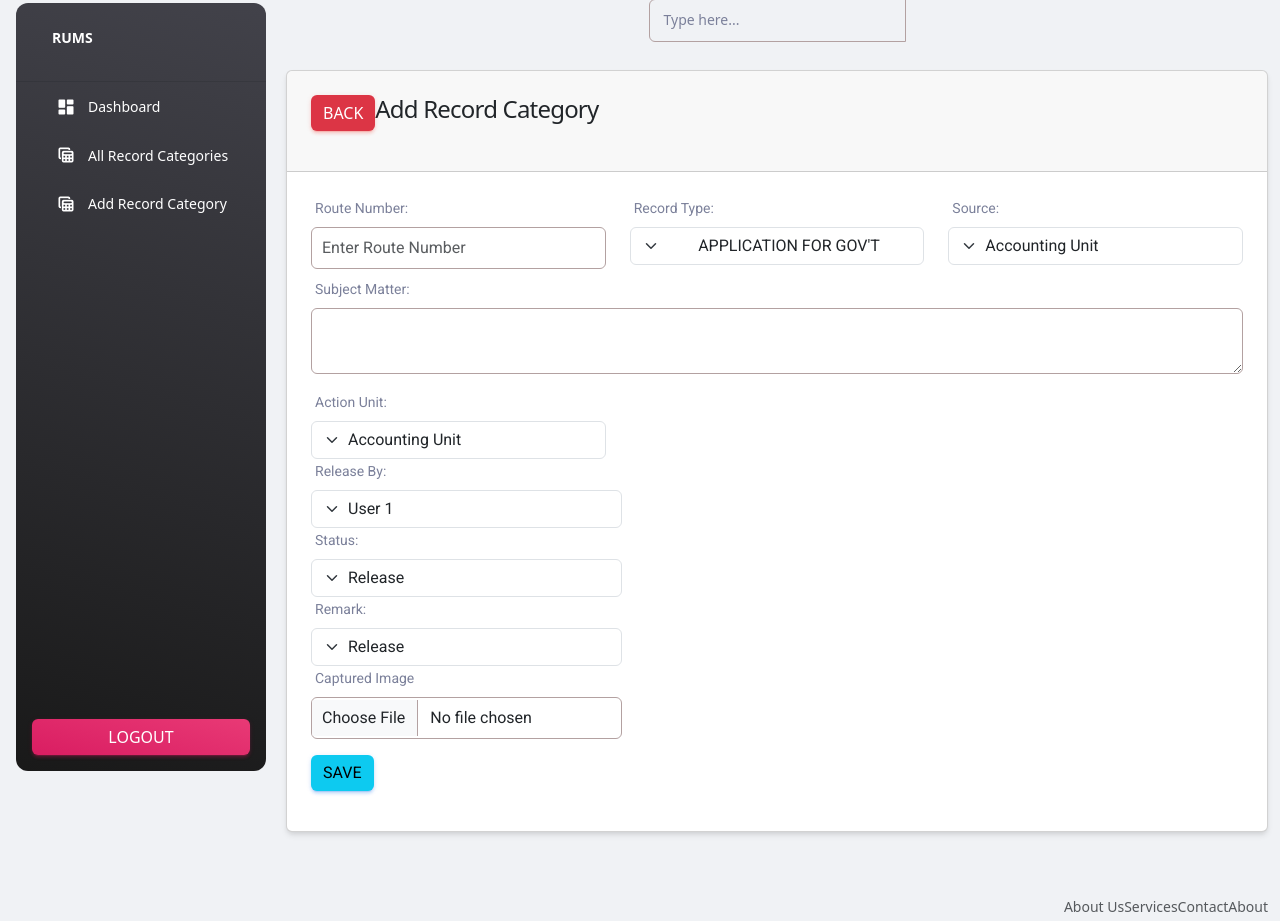
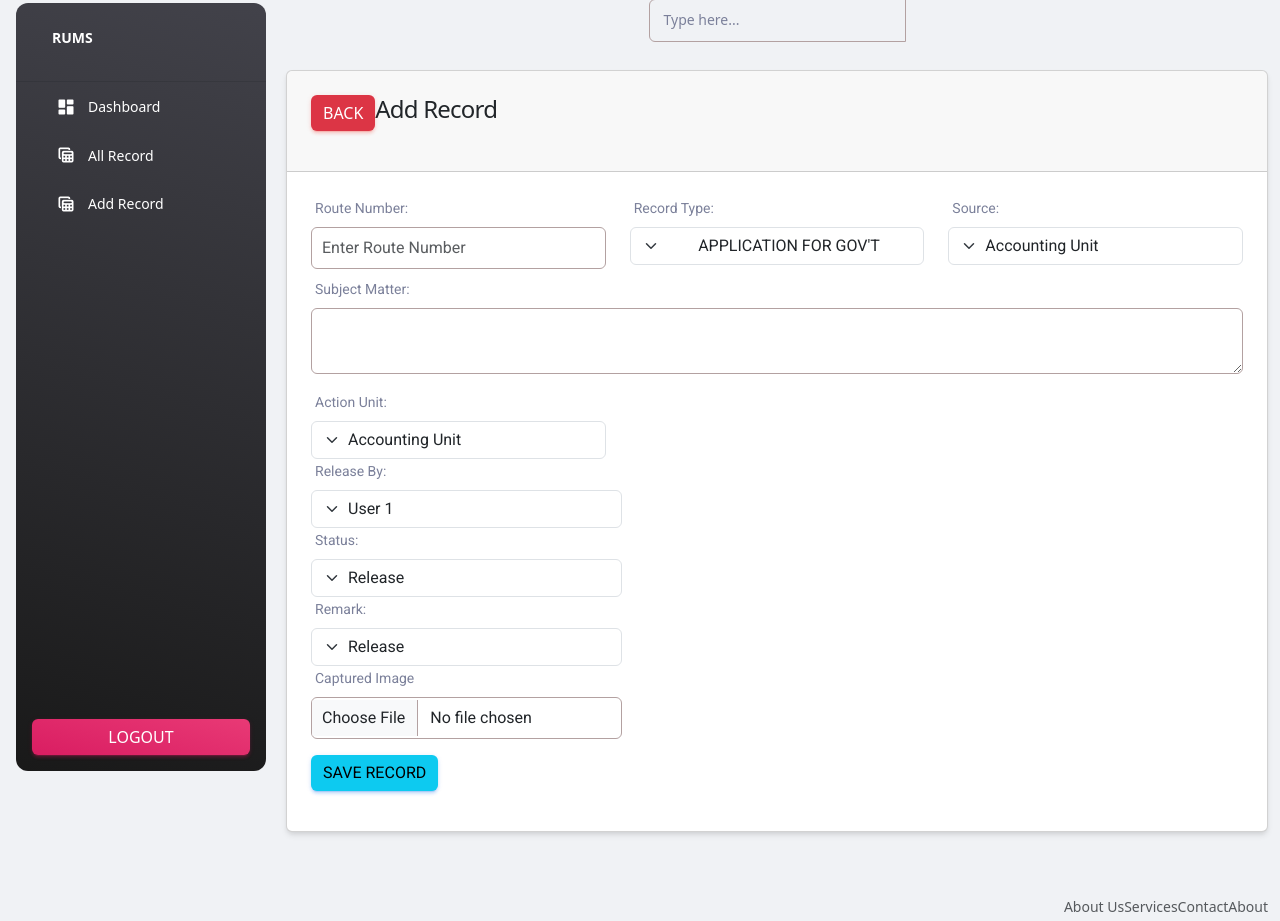
Before and after one commit to vic-reporte/RECORD-MNGT-SYSTEM, a PHP site: page /admin/add-record.php in a window 1280 px wide. Shown: the part 13-934 px from the top of the page. Run offline with PHP 8.4, Linux system fonts and the light colour scheme; the visitor is signed in with stand-in values (Sample User, id 1); some libraries are stand-ins or nearby versions.

Commit message:
Update all

```diff
--- a/admin/add-record.php
+++ b/admin/add-record.php
@@ -9,7 +9,7 @@ include('../middleware/adminMiddleware.php');
         <div class="col-md-12">
             <div class="card">
                 <div class="card-header">
-                    <h4>Add Record Category <a href="index.php" class="btn btn-danger float-end">BACK</a>
+                    <h4>Add Record <a href="index-dashboard.php" class="btn btn-danger float-end">BACK</a>
                 </h4>
                 </div>
                 <div class="card-body">
@@ -147,7 +147,7 @@ include('../middleware/adminMiddleware.php');
                                 <input type="file" name="image" class="form-control">
                             </div>
                             <div class="col-md-12">
-                                <button type="submit" name="save" class="btn btn-info mt-3">Save</button>
+                                <button type="submit" name="save" class="btn btn-info mt-3">Save Record</button>
                             </div>
                         </div>
                     </form>
--- a/admin/includes/sidebar.php
+++ b/admin/includes/sidebar.php
@@ -18,11 +18,11 @@
           </a>
         </li>
         <li class="nav-item">
-          <a class="nav-link text-white " href="category.php">
+          <a class="nav-link text-white " href="record.php">
             <div class="text-white text-center me-2 d-flex align-items-center justify-content-center">
               <i class="material-icons opacity-10">table_view</i>
             </div>
-            <span class="nav-link-text ms-1">All Record Categories</span>
+            <span class="nav-link-text ms-1">All Record</span>
           </a>
         </li>
         <li class="nav-item">
@@ -30,7 +30,7 @@
             <div class="text-white text-center me-2 d-flex align-items-center justify-content-center">
               <i class="material-icons opacity-10">table_view</i>
             </div>
-            <span class="nav-link-text ms-1">Add Record Category</span>
+            <span class="nav-link-text ms-1">Add Record</span>
           </a>
         </li>
         </li>
--- a/admin/category.php
+++ b/admin/record.php
@@ -56,10 +56,10 @@ include('../middleware/adminMiddleware.php');
                                       <td> <?= $item ['remark']; ?></td>
                                       <!--td> <!-?= $item ['created_at']; ?></td-->
                                       <td>
-                                        <a href="edit-category.php?route_number=<?= $item ['route_number']; ?>" class="btn btn-primary" >Edit</a>
+                                        <a href="edit-record.php?route_number=<?= $item ['route_number']; ?>" class="btn btn-primary" >Edit</a>
                                         <form action="code.php" method="POST" style="display:inline-block;">
-                                          <input type="hidden" name="category_route_number" value="<?= $item ['route_number']; ?>">
-                                          <button type="submit" class="btn btn-danger -btn-sm" name="delete_category_btn">Delete</button>
+                                          <input type="hidden" name="record_route_number" value="<?= $item ['route_number']; ?>">
+                                          <button type="submit" class="btn btn-danger -btn-sm" name="delete_record_btn">Delete</button>
                                         </form>
                                       </td>
                                   </tr>
```
Also changed, not shown: admin/code.php (+12 -12 lines), admin/edit-record.php (renamed from admin/edit-category.php), admin/index-dashboard.php (renamed from admin/index.php).
